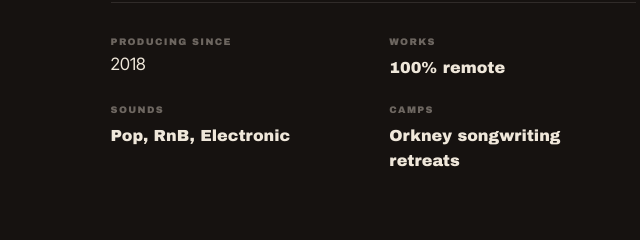
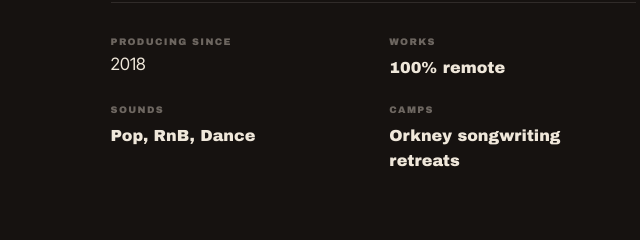
Before and after one commit to jswalker0311/Mara-Musica, a plain HTML site: page index.html in a window 1280 px wide. Shown: the part 5160-5400 px from the top of the page, 524-1164 px from the left. Drawn offline with Linux system fonts and the light colour scheme; a web font is replaced by a local one.

Commit message:
Update music genres from 'Electronic' to 'Dance'

```diff
--- a/index.html
+++ b/index.html
@@ -181,7 +181,7 @@
           <dl class="facts">
             <div><dt>Producing since</dt>2018<dd></dd></div>
             <div><dt>Works</dt><dd>100% remote</dd></div>
-            <div><dt>Sounds</dt><dd>Pop, RnB, Electronic</dd></div>
+            <div><dt>Sounds</dt><dd>Pop, RnB, Dance</dd></div>
             <div><dt>Camps</dt><dd>Orkney songwriting retreats</dd></div>
           </dl>
         </div>
```
